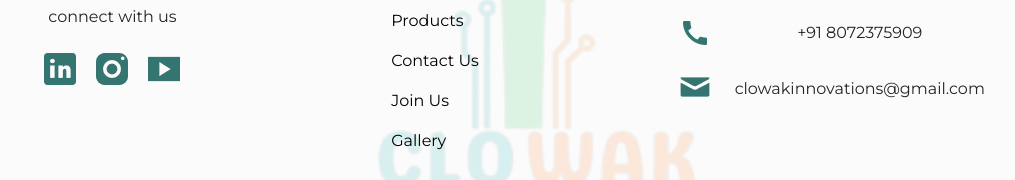
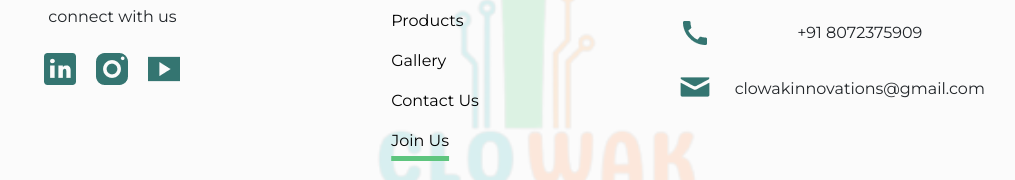
Before and after one commit to AnshdeepSKaps/clowak-website, a React (Create React App) app: page /joinus in a window 1280 px wide. Shown: the part 1217-1397 px from the top of the page, without its empty margins (123-1138 px from the left). Built offline with nearby package versions, Linux system fonts and the light colour scheme.

Commit message:
footer changes

```diff
--- a/src/components/footer.js
+++ b/src/components/footer.js
@@ -1,7 +1,7 @@
 import vars from './vars'
 import React from 'react'
 import logo from "../images/logo.png"
-import { Link } from 'react-router-dom'
+import { NavLink } from 'react-router-dom'
 import phone from "../images/home/footer/phone.png"
 import youtube from "../images/home/footer/youtube.png"
 import message from "../images/home/footer/message.png"
@@ -10,6 +10,11 @@
 import instagram from "../images/home/footer/instagram.png"
 
 export default function footer() {
+
+    const aStyle = {
+        color: "black",
+        // fontWeight: "600",
+    }
 
     return (
         <div id="footer" className="d-flex flex-row align-items-center justify-content-around">
@@ -25,12 +30,12 @@
 
             <div id="quick-links" style={{ gap: "1rem" }} className="d-flex flex-column">
                 <div style={{ fontSize: "1rem", fontWeight: "bolder", color: vars.darkGreen }}>Quick Links</div>
-                <Link className='link' style={{ color: "black" }}>Home</Link>
-                <Link className='link' style={{ color: "black" }}>About Us</Link>
-                <Link className='link' style={{ color: "black" }}>Products</Link>
-                <Link className='link' style={{ color: "black" }}>Contact Us</Link>
-                <Link className='link' style={{ color: "black" }}>Join Us</Link>
-                <Link className='link' style={{ color: "black" }}>Gallery</Link>
+                <NavLink className="link" to="/" style={aStyle}>Home</NavLink>
+                <NavLink className="link" to="/aboutus" style={aStyle}>About Us</NavLink>
+                <NavLink className="link" to="/products" style={aStyle}>Products</NavLink>
+                <NavLink className="link" to="/gallery" style={aStyle}>Gallery</NavLink>
+                <NavLink className="link" to="/contactus" style={aStyle}>Contact Us</NavLink>
+                <NavLink className="link" to="/joinus" style={aStyle}>Join Us</NavLink>
             </div>
 
             <div id="contact-info" className="d-flex flex-column align-items-center justify-content-around">
--- a/src/components/navbar.js
+++ b/src/components/navbar.js
@@ -1,9 +1,9 @@
 import React from 'react'
 import vars from './vars'
-import { useRef, useState, useEffect } from 'react'
 import logo from '../images/logo.png'
 import clowak from '../images/clowak.png'
 import { NavLink } from 'react-router-dom'
+import {useState, useEffect } from 'react'
 
 export default function Navbar() {
 
```
